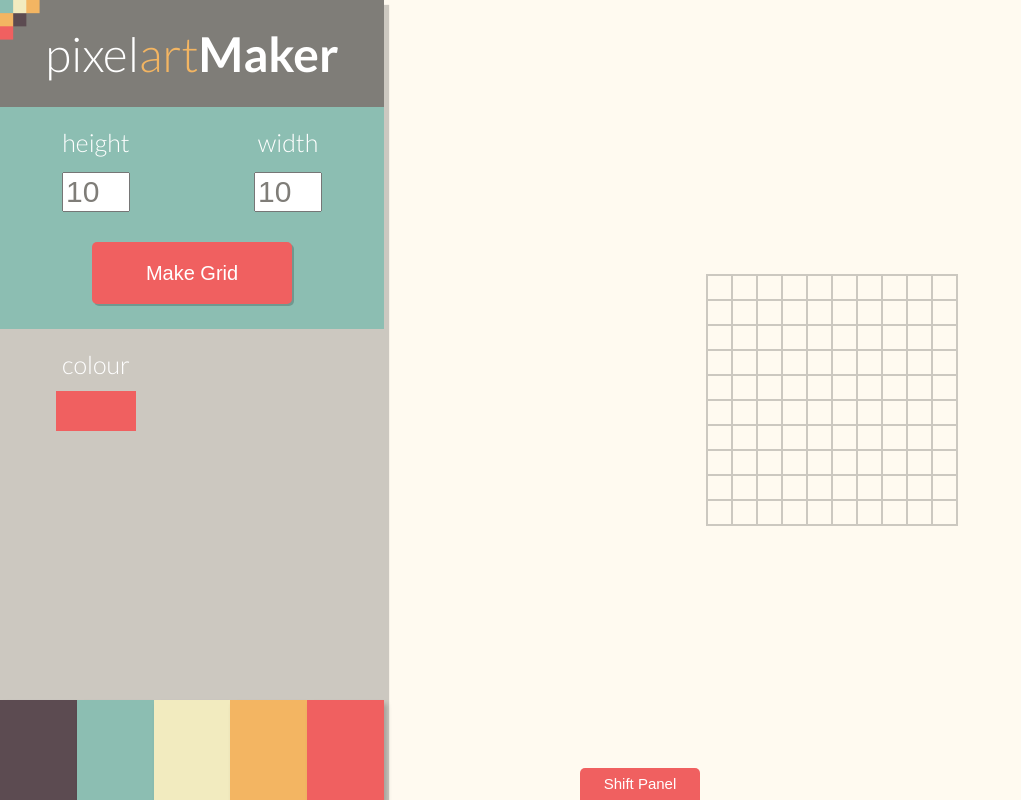
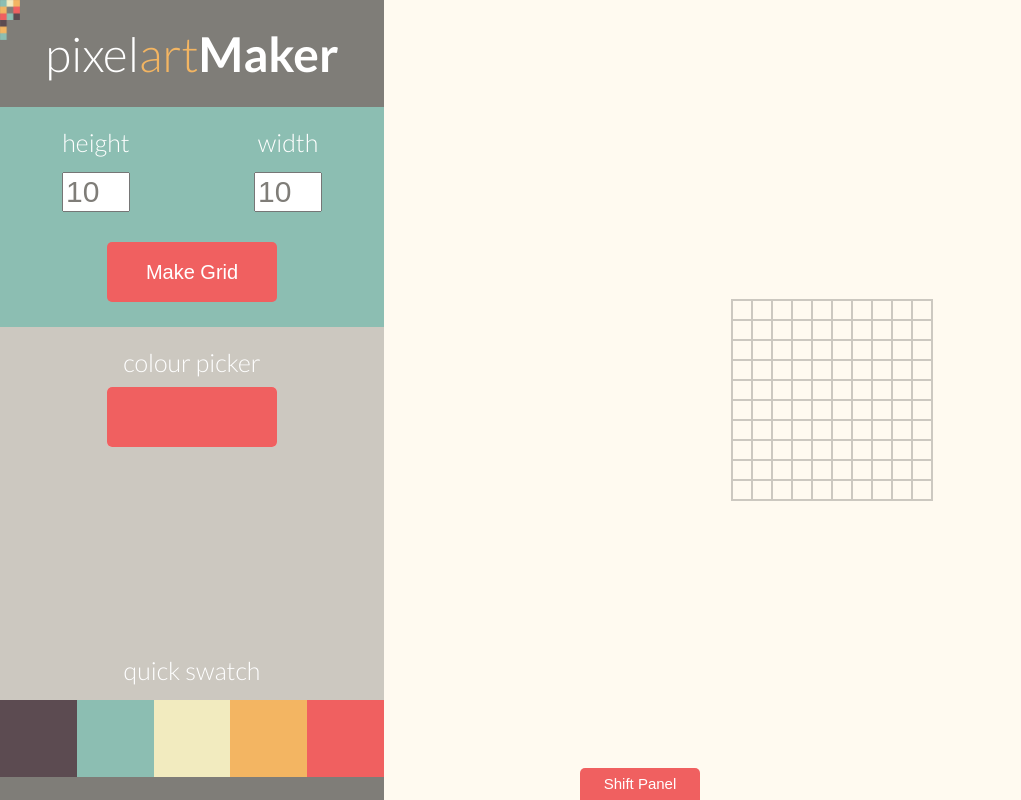
Before and after one commit to LarsGittenberg/8-bit-design-maker, a plain HTML site: page getColorValue.html in a window 1280 px wide. Both pictures are taken after a click on the input "Make Grid". Shown: the whole page, without its empty margins (0-1021 px from the left). Drawn offline with nearby package versions, Linux system fonts and the light colour scheme.

Commit message:
remove drop shadows, make cta buttons' styles look the same for easy recognition, refactor js quickPick fx, optimize styles of color picker for old Safari browsers, start clean up of html

```diff
--- a/designs4.js
+++ b/designs4.js
@@ -1,6 +1,9 @@
+
+var gridActive =  false;// set up conditional boolean for grid
+// alert instructions string
+var alertInstructions = "- Click a square to fill with colour\n- Double click to unfill\n- Choose a colour using the picker or quick swatch!";
+
 // set up grid
-var gridActive =  false;// set up conditional boolean for grid
-
 function makeGrid(evt){
     // prevent default event on click
     evt.preventDefault();
@@ -20,6 +23,7 @@ function makeGrid(evt){
 	    }
 
         else if (!gridActive) {
+        	alert(alertInstructions)
 			$(".flexbox-grid-container").addClass("visible");
 			addGridUnit(gridH, gridW);
 			gridActive = true;
@@ -27,18 +31,18 @@ function makeGrid(evt){
     }
 
     else {
-        alert("Choose grid values between 1 and 20 only!");
+        alert("Tut-tut! Choose grid values between 1 and 25 only!");
     }
 
 	changeColor();
 	clearColor();
-	quickPick();
 }// end makeGrid
 
 
 /* *********************************** makeGrid helper functions ************************************* */
 function isValid(gridH, gridW) {
-	if ( (gridH > 0) && (gridH < 21) && (gridW > 0) && (gridW < 21) )  {
+	//want to limit and check a grid of 25x25 squares
+	if ( (gridH > 0) && (gridH < 26) && (gridW > 0) && (gridW < 26) )  {
 		return true;
 	}
 
@@ -48,7 +52,7 @@ function isValid(gridH, gridW) {
 }// end isValid
 
 function addGridUnit(gridH, gridW) {
-	var flexboxW = gridW*25;// 25 because that's the px width of each square/grid unit
+	var flexboxW = gridW*20;// 20 because that's the px width of each square/grid unit
 	//set flexbox-grid-container width
     $(".flexbox-grid-container").css("width", flexboxW);
 
@@ -74,27 +78,28 @@ function clearColor() {
     });
 } //end changeColor
 
+
 function quickPick() {
 	$(".quickPick-panel").on("click", "div.swatch", function(evt){
-	var target = $(this).attr('id');
-	if (target === "swatch_5C4B51") {
+		var targetId = $(this).attr('id');
+		if (targetId === "swatch_5C4B51") {
 			$("#colorPicker").val("#5C4B51");
 		}
-	else if (target === "swatch_8CBEB2") {
+		else if (targetId === "swatch_8CBEB2") {
 			$("#colorPicker").val("#8CBEB2");
 		}
-	else if (target === "swatch_F2EBBF") {
+		else if (targetId === "swatch_F2EBBF") {
 			$("#colorPicker").val("#F2EBBF");
 		}
-	else if (target === "swatch_F3B562") {
+		else if (targetId === "swatch_F3B562") {
 			$("#colorPicker").val("#F3B562");
 		}
 		else {
 			$("#colorPicker").val("#F06060");
 		}
 	});
+}// end quickPick
 
-}
 /* *********************************** more functions ************************************* */
 function shiftPanel() {
 $(".console-panel").toggleClass("console-panel-right");
@@ -105,7 +110,8 @@ $(".console-panel").toggleClass("console-panel-right");
 // When size is submitted by the user, call makeGrid()
 $("#submitSize").on("click", makeGrid);
 
-
+// When a swatch color is clicked, delegate the swatch colour to the color picker
+$(".quickPick-panel").on("click", "div.swatch", quickPick);
 
 // When user wants the UI panel shifted left or right
 $("#shiftPanel").on("click", shiftPanel);
--- a/getColorValue.html
+++ b/getColorValue.html
@@ -13,26 +13,28 @@
 
     <form id="sizePicker" >
     	<div class="height">
-        	<p class="height">height</p><style>p.height {margin: 10px auto 0 auto;}</style>
+        	<p class="height">height</p>
         	<input type="number" id="input_height" name="height" min="1" value="10">
         </div><!--end height-->
 
         <div class="width">
-        	<p class="width">width</p><style>p.width {margin: 10px auto 0 auto;}</style>
+        	<p class="width">width</p>
         	<input type="number" id="input_width" name="width" min="1" value="10">
         </div><!--width-->
 
         <input type="submit" id="submitSize" value="Make Grid">
     </form>
 
-    <div class="colorPicker-panel" style="width: 50%; height: auto; text-align: center;">
-    	<p class="colour">colour</p><style>p.colour {margin: 10px auto 0 auto;line-height: 50px;
+    <div class="colorPicker-panel" >
+    	<p class="colour">colour picker</p><style>p.colour {margin: 10px auto 0 auto;line-height: 50px;
         font-size: 25px;}</style>
     		<div class="input-color-container" style="margin: 0px auto 0px auto;">
     	       <input id="colorPicker" class="input-color" value="#F06060" class="input-color" type="color">
     		</div><!--end input color container-->
     </div><!--end colorPicker panel-->
 
+<div class="quickPick-main-panel">
+<p>quick swatch</p>
     <div class="quickPick-panel">
     	<div id="swatch_5C4B51" class="swatch"></div>
     	<div id="swatch_8CBEB2" class="swatch"></div>
@@ -40,7 +42,7 @@
     	<div id="swatch_F3B562" class="swatch"></div>
     	<div id="swatch_F06060" class="swatch"></div>
     </div>
-
+</div>
 
 </div><!--end console panel-->
 
--- a/styles.css
+++ b/styles.css
@@ -1,8 +1,4 @@
-* {
-    transition: all 200ms ease-in-out;
-}
-
-
+/*styles for pixelartMaker*/
 body, html {
     background-color: floralwhite;
     height: 100%;
@@ -14,17 +10,21 @@ body, html {
     position: relative;
 }
 
-h1 {
+h1.title {
     color: white;
     background-color: #7F7D78;
     padding: 25px;
     margin: 0;
+    background-image: url(pixel_logo_xl.png);
+    background-size: 20px;
+    background-repeat: no-repeat;
 }
 
-h1.title {
-    background-image: url(pixel_logo.png);
-    background-size: 40px;
-    background-repeat: no-repeat;
+p {
+    margin: 10px auto 0 auto;
+    line-height: 50px;
+    font-size: 25px;
+    text-align: center;
 }
 
 .flexbox-grid-container {
@@ -44,8 +44,8 @@ border: 1px solid #CCC8C0;
 }
 
 .grid-unit {
-width: 25px;
-height: 25px;
+    width: 20px;
+    height: 20px;
     border: 1px solid #CCC8C0;
     box-sizing: border-box;
 }
@@ -56,7 +56,6 @@ box-sizing: border-box;
     float: left;
     box-sizing: border-box;
     position: relative;
-
 }
 
 .console-panel {
@@ -65,13 +64,24 @@ box-sizing: border-box;
     float: left;
     background-color: #CCC8C0;
     box-sizing: border-box;
-    box-shadow: 5px 5px 1px #00000033;
     position: relative;
 }
 
 .console-panel-right {
     float: right!important;
-    box-shadow: -2px -2px 2px #00000033;
+}
+
+.colorPicker-panel {
+   width: 100%;
+   height: auto;
+   text-align: center;
+}
+
+.quickPick-main-panel {
+    width: 100%;
+    height: 165px;
+    position: absolute;
+    bottom: 0;
 }
 
 .quickPick-panel {
@@ -79,41 +89,49 @@ box-sizing: border-box;
     height: 100px;
     position: absolute;
     bottom: 0px;
-    background-color: red;
     display: flex;
     flex-wrap: nowrap;
     cursor: pointer;
+    background-color: #7F7D78;
 }
 
 .swatch {
+ 	height: 0;
     width: 20%;
-    height: 100%;
-    box-shadow: 3px 4px 5px #00000033;
+    padding-bottom: 20%;
 }
+
 .swatch#swatch_5C4B51 {
     background-color: #5C4B51;
+    z-index: 50;
 }
 
 .swatch#swatch_8CBEB2 {
     background-color: #8CBEB2;
+    z-index: 40;
 }
 
 .swatch#swatch_F2EBBF {
     background-color: #F2EBBF;
+    z-index: 30;
 }
 
 .swatch#swatch_F3B562 {
     background-color: #F3B562;
+    z-index: 20;
 }
 
 .swatch#swatch_F06060 {
     background-color: #F06060;
+    z-index: 10;
 }
 
 form#sizePicker {
     line-height: 50px;
     font-size: 25px;
     background-color: #8CBEB2;
+
+
 }
 
 input#submitSize {
@@ -121,21 +139,20 @@ input#submitSize {
     margin: 25px auto 25px auto;
     line-height: 60px;
     border: none;
-    border-radius: 0;
     background-color: #F06060;
     color: white;
-    width: 200px;
+    width: 170px;
     cursor: pointer;
     outline: none;
     text-align: center;
     display: block;
     border-radius: 5px 5px;
-    box-shadow: 2px 2px 0 #00000033;
+    padding: 0;
+        transition: all 200ms ease-in-out;
 }
 
 input#submitSize:hover {
     background-color: #F3B562;
-    box-shadow: none;
 }
 
 input[type=number] {
@@ -143,7 +160,7 @@ input[type=number] {
     height: 40;
     font-size: 30px;
     color: #7F7D78;
-
+        transition: all 200ms ease-in-out;
 }
 
 input[type=number]::-webkit-inner-spin-button,
@@ -158,34 +175,46 @@ input[type=number]:focus {
 }
 
 form#sizePicker {
-
-
-    display: flex; flex-wrap: wrap;}
+    display: flex;
+    flex-wrap: wrap;
+}
 
 form .height {
-    text-align: center; width: 50%;}
+    text-align: center;
+    width: 50%;}
 
-    form .width {text-align: center; width: 50%;}
+form .width {
+    text-align: center;
+    width: 50%;
+}
+
 
 
 /* color input */
 .input-color-container {
     position: relative;
     overflow: hidden;
-  width: 80px;
-  height: 40px;
-  border: solid 2px #CCC8C0;
+    width: 170px;
+    height: 60px;
+    /*border: solid 2px #CCC8C0;*/
+    border-radius: 5px 5px;
+}
 
-}
 
 .input-color {
     position: absolute;
-  left: -5px;
+    left: -8px;
     top: -8px;
-  width: 96px;
-  height: 56px;
+    width: 186px;
+    height: 76px;
     border: none;
     font-size:1.2em;
+    text-align: center;
+}
+
+input[type=color]:focus {
+    background-color: #FFE0A3;
+    outline: none;
 }
 
 
@@ -207,7 +236,8 @@ button#shiftPanel {
     left: 50%;
     bottom: 0px;
     transform: translate(-50%, 0);
-    z-index: 1;
+    transition: all 200ms ease-in-out;
+    z-index: 1;/*w/o this can't click button*/
 }
 
 button#shiftPanel:hover {
```
Also changed, not shown: squareTest.html (added, +33 -0 lines), pixel_logo_.png (added), pixel_logo_lg.png (added), pixel_logo_sm.png (added), pixel_logo_xl.png (added). Lines whose indentation alone changed are shown as unchanged.
